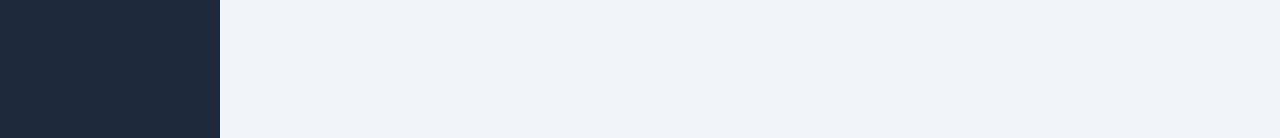
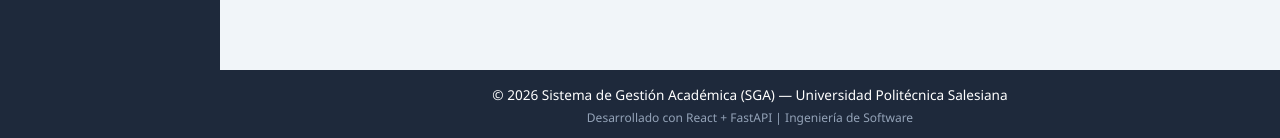
Before and after one commit to Guanxxo/sga-frontend, a React (Vite) app: page / in a window 1280 px wide. Shown: the part 659-797 px from the top of the page. Built offline with nearby package versions, Linux system fonts and the light colour scheme; no server answers.

Commit message:
feat: agregar componente Footer al layout principal

```diff
--- a/src/App.jsx
+++ b/src/App.jsx
@@ -9,6 +9,7 @@ import Materias from './pages/Materias';
 import Matriculas from './pages/Matriculas';
 import Calificaciones from './pages/Calificaciones';
 import Asistencias from './pages/Asistencias';
+import Footer from './components/Footer';
 import Estadisticas from './pages/Estadisticas';
 
 function App() {
@@ -33,9 +34,12 @@ function App() {
   return (
     <div style={styles.app}>
       <Navbar paginaActual={pagina} setPagina={setPagina} />
-      <main style={styles.main}>
-        {renderPagina()}
-      </main>
+      <div style={styles.contenido}>
+        <main style={styles.main}>
+          {renderPagina()}
+        </main>
+        <Footer />
+      </div>
     </div>
   );
 }
@@ -46,6 +50,11 @@ const styles = {
     minHeight: '100vh',
     backgroundColor: '#f1f5f9',
   },
+  contenido: {
+    flex: 1,
+    display: 'flex',
+    flexDirection: 'column',
+  },
   main: {
     flex: 1,
     padding: '20px',
--- /dev/null
+++ b/src/components/Footer.jsx
@@ -0,0 +1,33 @@
+function Footer() {
+  return (
+    <footer style={styles.footer}>
+      <p style={styles.texto}>
+        © 2026 Sistema de Gestión Académica (SGA) — Universidad Politécnica Salesiana
+      </p>
+      <p style={styles.subtexto}>
+        Desarrollado con React + FastAPI | Ingeniería de Software
+      </p>
+    </footer>
+  );
+}
+
+const styles = {
+  footer: {
+    backgroundColor: '#1e293b',
+    color: 'white',
+    textAlign: 'center',
+    padding: '15px',
+    marginTop: 'auto',
+  },
+  texto: {
+    margin: 0,
+    fontSize: '0.85rem',
+  },
+  subtexto: {
+    margin: '5px 0 0',
+    fontSize: '0.75rem',
+    color: '#94a3b8',
+  },
+};
+
+export default Footer;
```
